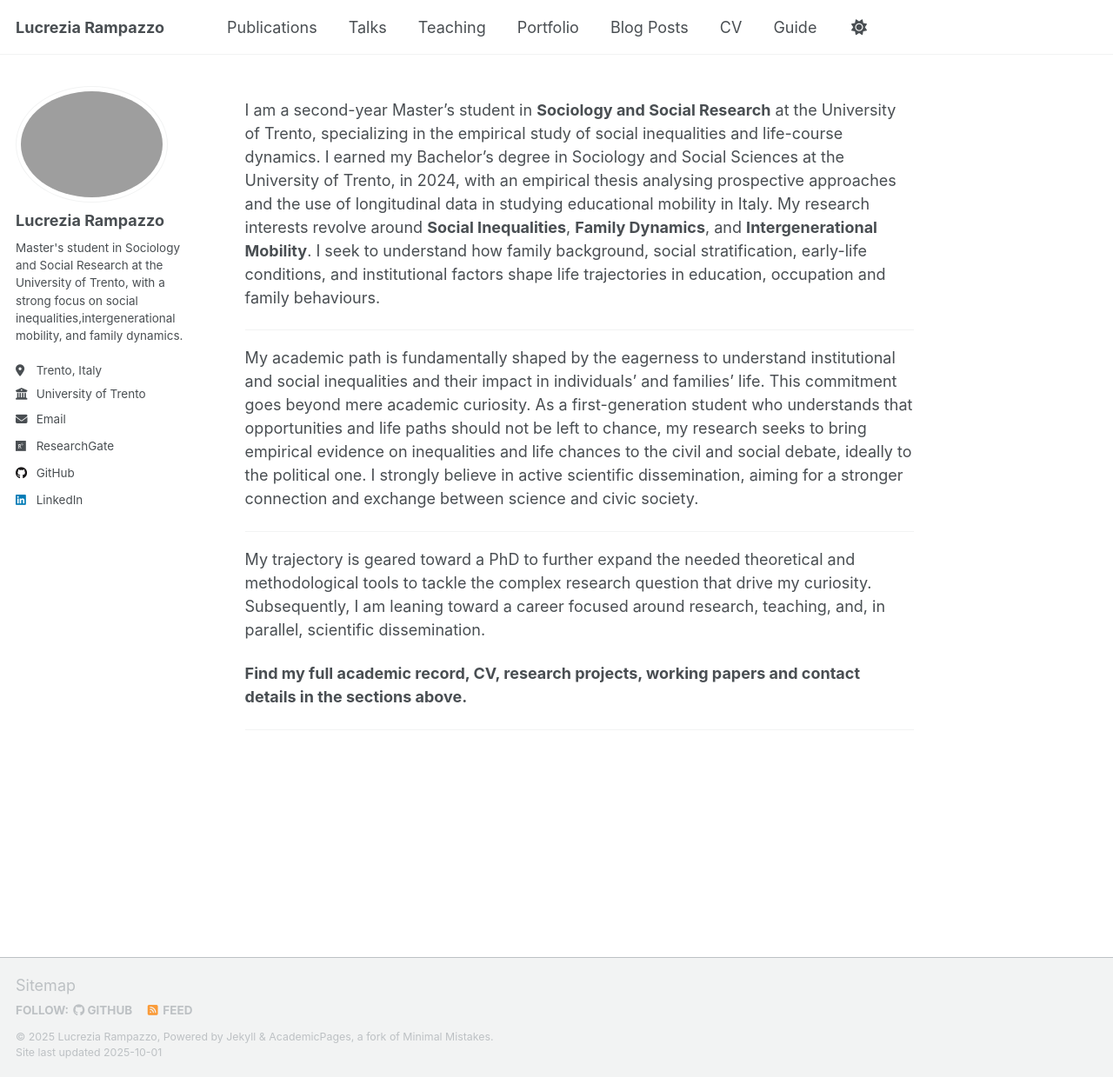
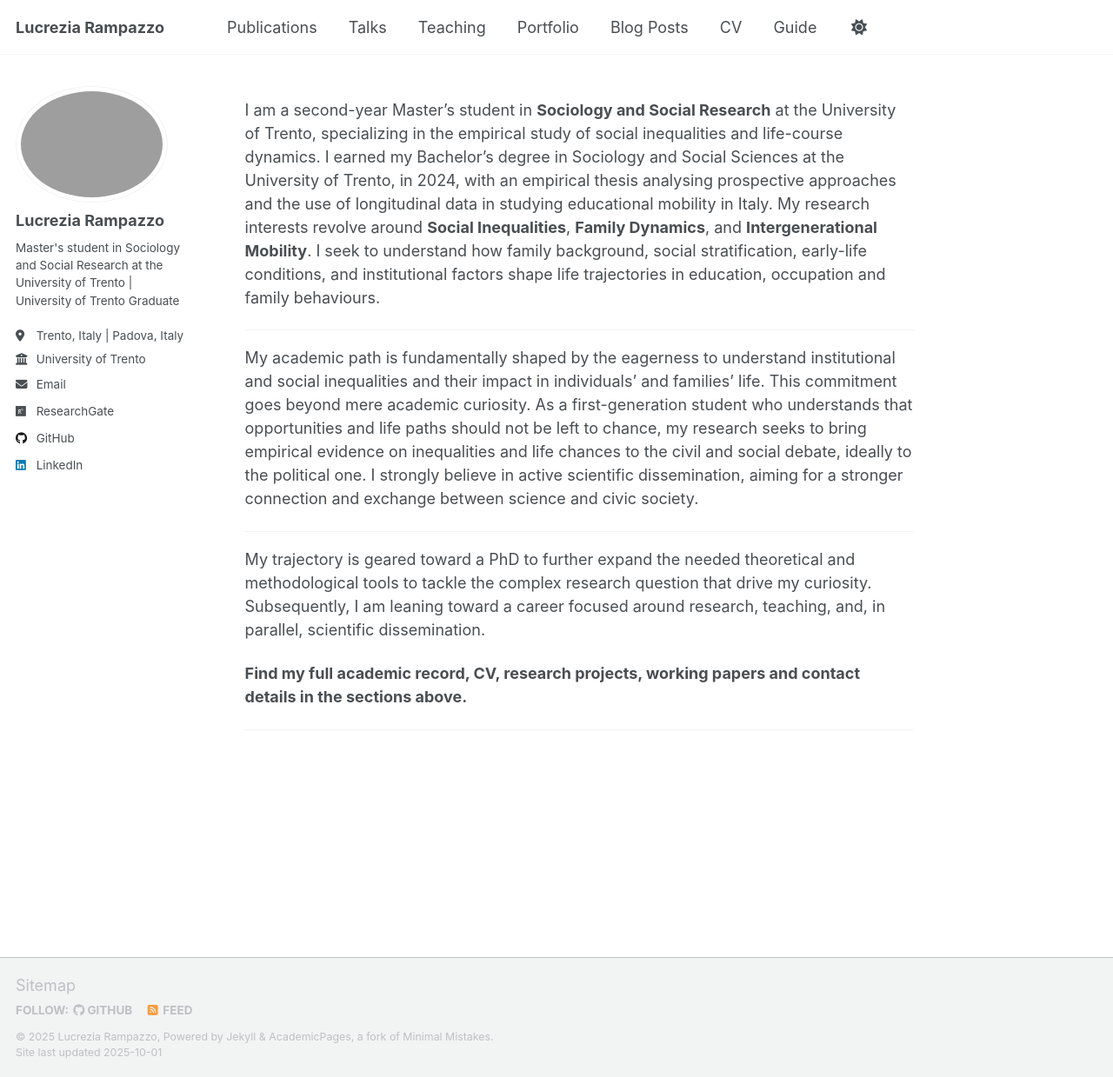
Before and after one commit to LucreziaRampazzo/lucreziarampazzo.github.io, a Jekyll site: the page built from _pages/about.md, in a window 1280 px wide and 1239 px high. Shown: the whole window at 87% size. Built offline with Jekyll 4.4.1, drawn with Linux system fonts in a browser that asks for light colours; a script that is not in the unit is left out.

Commit message:
Update _config.yml

```diff
--- a/_config.yml
+++ b/_config.yml
@@ -3,8 +3,8 @@ locale                   : "en-US"
 site_theme               : "default" # Currently available options are "default", "air"
 title                    : "Lucrezia Rampazzo"
 title_separator          : "-"
-name                     : &name "Lucrezia Rampazzo"
-description              : &description "Master's student in Sociology and Social Research at the University of Trento | University of Trento Graduate"   # Update this with a general description of your site, this is the default if not overridden by a page
+name                     : &name ""
+description              : &description ""   # Update this with a general description of your site, this is the default if not overridden by a page
 url                      : "https://lucreziarampazzo.github.io"
 baseurl                  : "" # the subpath of your site, e.g. "/blog"
 repository               : "LucreziaRampazzo/lucreziarampazzo.github.io"
@@ -17,8 +17,8 @@ author:
   avatar           : "foto_LR.png"
   name             : "Lucrezia Rampazzo"
   pronouns         :  ""
-  bio              : "Master's student in Sociology and Social Research at the University of Trento, with a strong focus on social inequalities,intergenerational mobility, and family dynamics."
-  location         : "Trento, Italy"
+  bio              : "Master's student in Sociology and Social Research at the University of Trento | University of Trento Graduate"
+  location         : "Trento, Italy | Padova, Italy"
   employer         : "University of Trento"
   uri              : # URL
   email            : "lucrezia.rampazzo@studenti.unitn.it"
```
